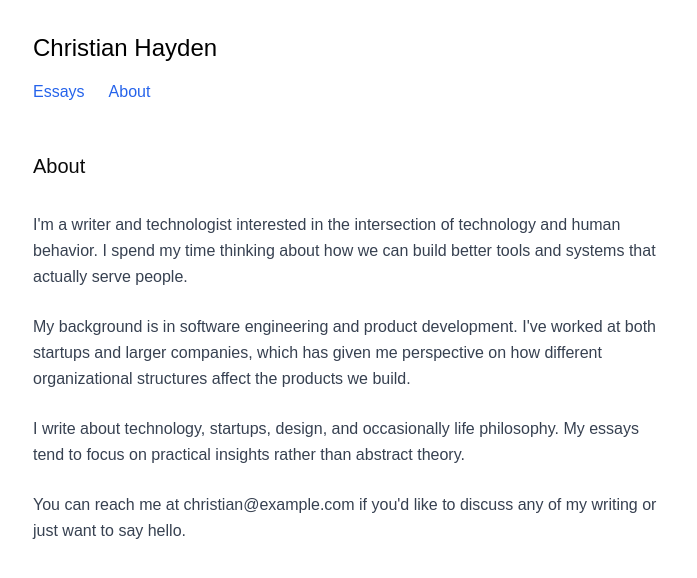
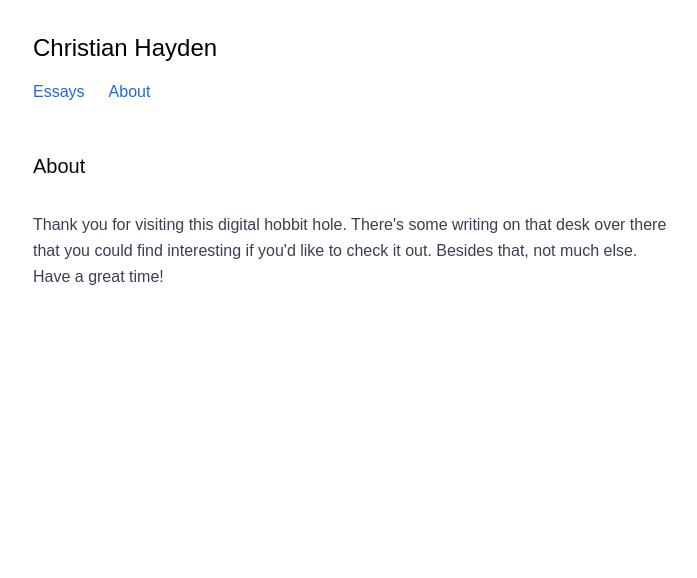
Before and after one commit to chayden2021/christianhayden.com, a Next.js app: page /about in a window 1280 px wide. Shown: the top 578 px of the page, without its empty margins (287-984 px from the left). Built offline with nearby package versions, Linux system fonts and the light colour scheme.

Commit message:
Update page.tsx

```diff
--- a/app/about/page.tsx
+++ b/app/about/page.tsx
@@ -24,24 +24,7 @@ export default function AboutPage() {
           <h2 className="text-xl font-normal mb-8">About</h2>
           <div className="prose prose-lg max-w-none">
             <p className="text-gray-700 leading-relaxed mb-6">
-              I'm a writer and technologist interested in the intersection of technology and human behavior. I spend my
-              time thinking about how we can build better tools and systems that actually serve people.
-            </p>
-
-            <p className="text-gray-700 leading-relaxed mb-6">
-              My background is in software engineering and product development. I've worked at both startups and larger
-              companies, which has given me perspective on how different organizational structures affect the products
-              we build.
-            </p>
-
-            <p className="text-gray-700 leading-relaxed mb-6">
-              I write about technology, startups, design, and occasionally life philosophy. My essays tend to focus on
-              practical insights rather than abstract theory.
-            </p>
-
-            <p className="text-gray-700 leading-relaxed">
-              You can reach me at christian@example.com if you'd like to discuss any of my writing or just want to say
-              hello.
+               Thank you for visiting this digital hobbit hole. There's some writing on that desk over there that you could find interesting if you'd like to check it out. Besides that, not much else. Have a great time!
             </p>
           </div>
         </main>
```
